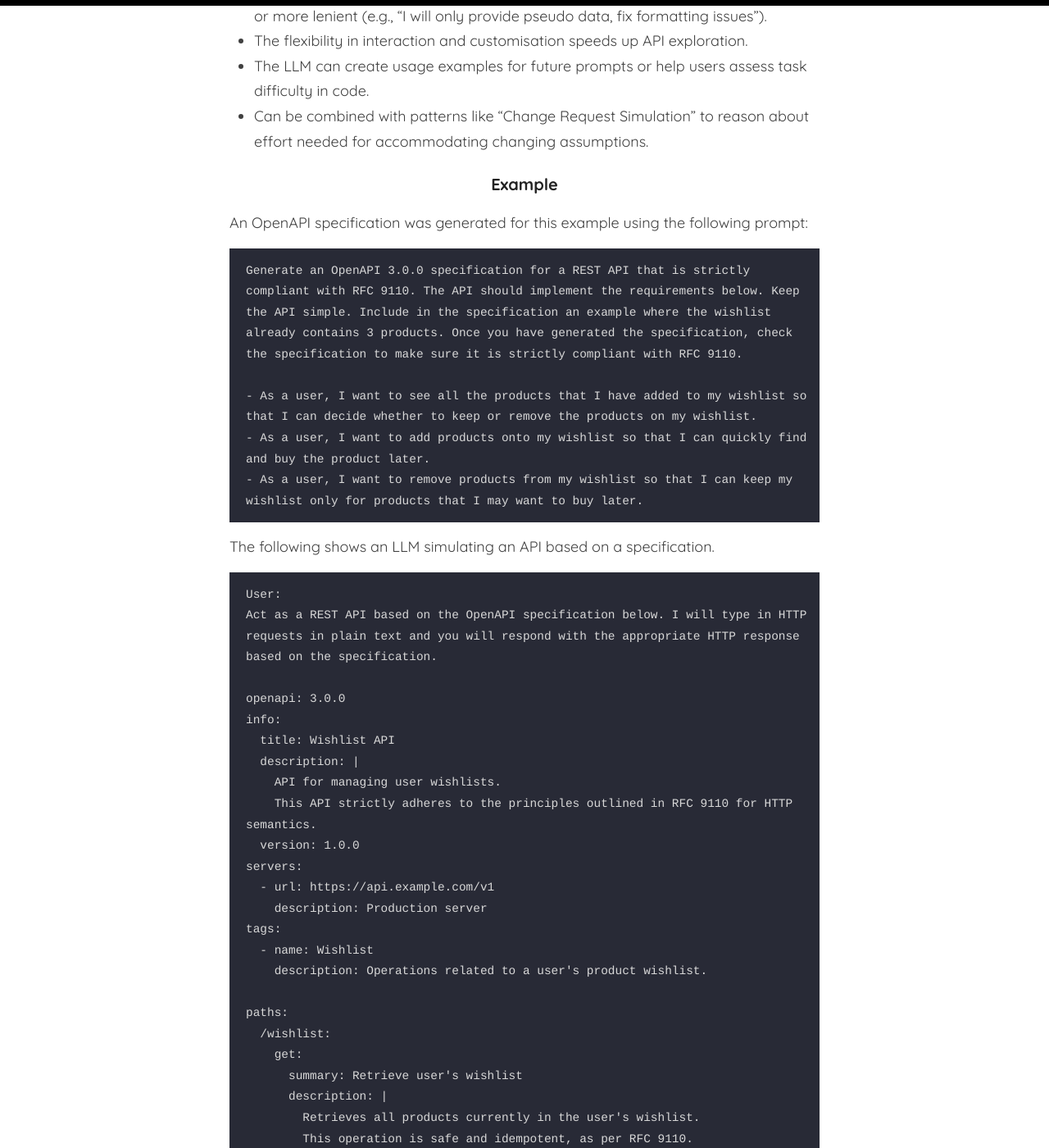
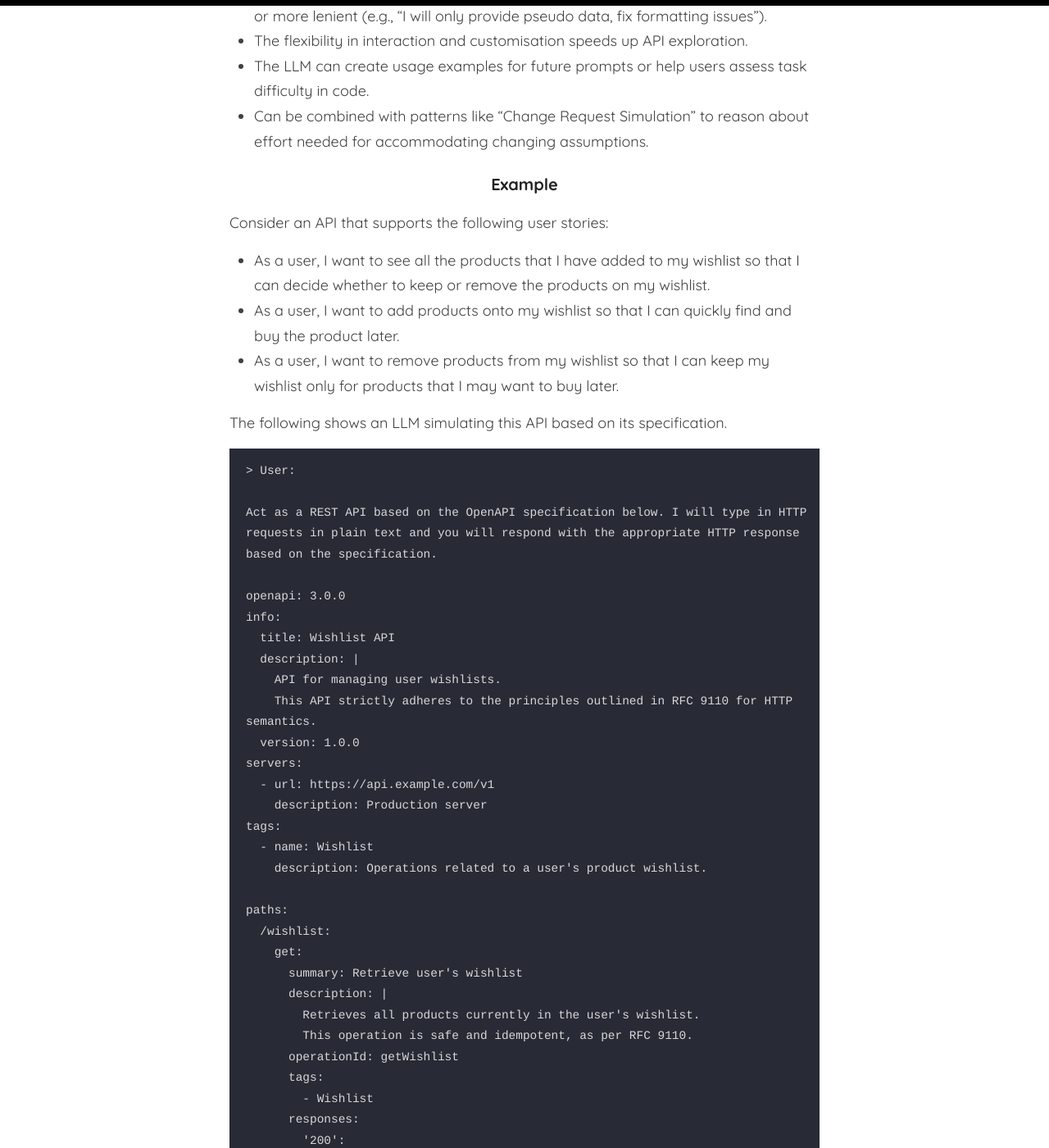
Before and after one commit to jashburn8020/notes, a Jekyll site: the page built from _posts/2025-06-22-api-simulator-pattern.md, in a window 1280 px wide and 1400 px high, scrolled down 1695 px. Shown: the whole window at 82% size. Built offline with Jekyll 4.4.1, drawn with Linux system fonts in a browser that asks for light colours; some of the changed text lies outside the part shown.

````diff
--- a/_posts/2025-06-22-api-simulator-pattern.md
+++ b/_posts/2025-06-22-api-simulator-pattern.md
@@ -49,20 +49,17 @@
 
 ### Example
 
-An OpenAPI specification was generated for this example using the following prompt:
+Consider an API that supports the following user stories:
+
+* As a user, I want to see all the products that I have added to my wishlist so that I can decide whether to keep or remove the products on my wishlist.
+* As a user, I want to add products onto my wishlist so that I can quickly find and buy the product later.
+* As a user, I want to remove products from my wishlist so that I can keep my wishlist only for products that I may want to buy later.
+
+The following shows an LLM simulating this API based on its specification.
 
 ```text
-Generate an OpenAPI 3.0.0 specification for a REST API that is strictly compliant with RFC 9110. The API should implement the requirements below. Keep the API simple. Include in the specification an example where the wishlist already contains 3 products. Once you have generated the specification, check the specification to make sure it is strictly compliant with RFC 9110.
+> User:
 
-- As a user, I want to see all the products that I have added to my wishlist so that I can decide whether to keep or remove the products on my wishlist.
-- As a user, I want to add products onto my wishlist so that I can quickly find and buy the product later.
-- As a user, I want to remove products from my wishlist so that I can keep my wishlist only for products that I may want to buy later.
-```
-
-The following shows an LLM simulating an API based on a specification.
-
-```text
-User:
 Act as a REST API based on the OpenAPI specification below. I will type in HTTP requests in plain text and you will respond with the appropriate HTTP response based on the specification.
 
 openapi: 3.0.0
@@ -272,13 +269,16 @@
           description: A human-readable explanation specific to this occurrence of the problem.
           example: "An unexpected error occurred while processing your request."
 
-Gemini:
+> Gemini:
+
 Hello! I'm ready to act as a REST API for your Wishlist. Please send your HTTP requests, and I'll respond based on the OpenAPI specification provided.
 
-User:
+> User:
+
 GET https://api.example.com/v1/wishlist
 
-Gemini:
+> Gemini:
+
 HTTP/1.1 200 OK
 Content-Type: application/json
 
@@ -303,22 +303,26 @@
   }
 ]
 
-User:
+> User:
+
 POST https://api.example.com/wishlist
 
 {
   "productId": "PROD005"
 }
 
-Gemini:
+> Gemini:
+
 HTTP/1.1 201 Created
 Location: /wishlist/PROD005
 Content-Length: 0
 
-User:
+> User:
+
 GET https://api.example.com/v1/wishlist
 
-Gemini:
+> Gemini:
+
 HTTP/1.1 200 OK
 Content-Type: application/json
 
@@ -349,16 +353,20 @@
   }
 ]
 
-User:
+> User:
+
 DELETE https://api.example.com/v1/wishlist/PROD003
 
-Gemini:
+> Gemini:
+
 HTTP/1.1 204 No Content
 
-User:
+> User:
+
 GET https://api.example.com/v1/wishlist
 
-Gemini:
+> Gemini:
+
 HTTP/1.1 200 OK
 Content-Type: application/json
 
@@ -383,10 +391,12 @@
   }
 ]
 
-User:
+> User:
+
 DELETE https://api.example.com/v1/wishlist/PROD003
 
-Gemini:
+> Gemini:
+
 HTTP/1.1 404 Not Found
 Content-Type: application/json
 
@@ -395,14 +405,16 @@
   "message": "Product 'PROD003' not found in wishlist."
 }
 
-User:
+> User:
+
 POST https://api.example.com/wishlist
 
 {
   "someparam": "PROD009"
 }
 
-Gemini:
+> Gemini:
+
 HTTP/1.1 400 Bad Request
 Content-Type: application/json
 
````
Also changed, not shown: _posts/2025-06-25-few-shot-code-example-generation-pattern.md (added, +286 -0 lines).
